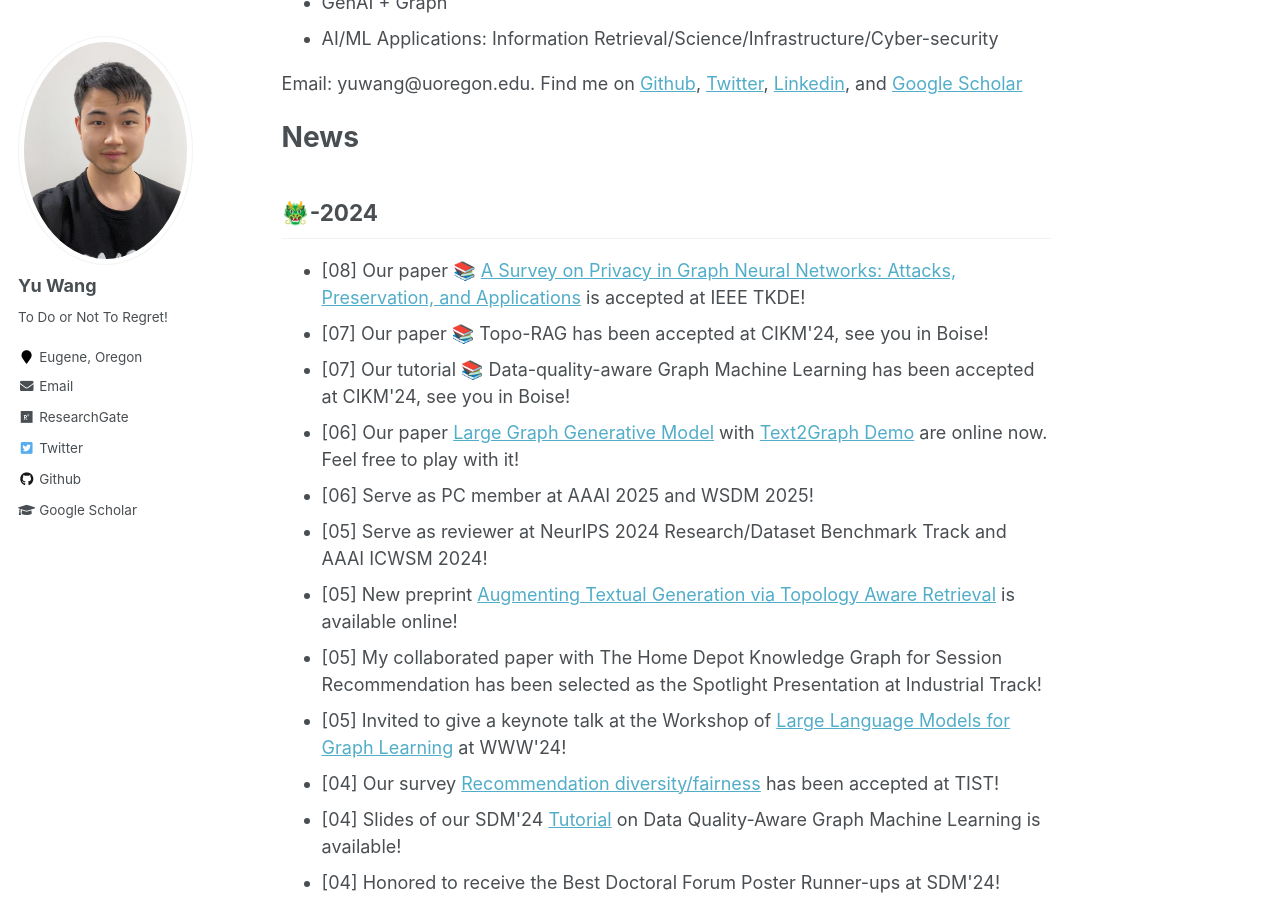
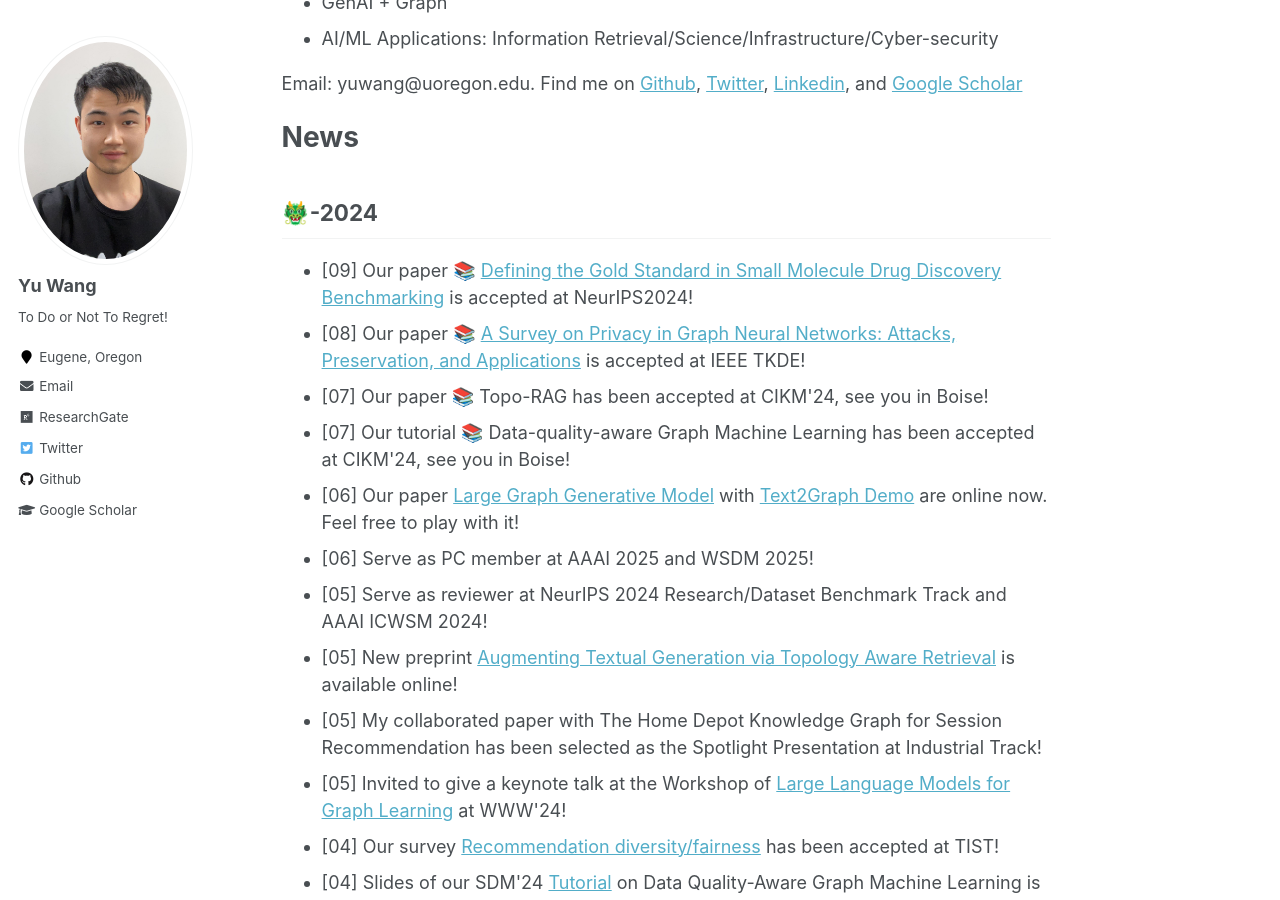
Before and after one commit to yuwang0103/yuwang0103.github.io, a Jekyll site: the page built from _pages/about.md, in a window 1280 px wide and 900 px high, scrolled down 644 px. Built offline with Jekyll 4.4.1, drawn with Linux system fonts in a browser that asks for light colours.

Commit message:
Update about.md

```diff
--- a/_pages/about.md
+++ b/_pages/about.md
@@ -31,6 +31,7 @@ News
 🐲-2024
 -----
 <ul>
+<li>[09] Our paper 📚 <a href='https://www.welqrate.org/'>Defining the Gold Standard in Small Molecule Drug Discovery Benchmarking</a> is accepted at NeurIPS2024!</li>
 <li>[08] Our paper 📚 <a href='https://arxiv.org/abs/2308.16375'>A Survey on Privacy in Graph Neural Networks: Attacks, Preservation, and Applications</a> is accepted at IEEE TKDE!</li>
 <li>[07] Our paper 📚 Topo-RAG has been accepted at CIKM'24, see you in Boise!</li>
 <li>[07] Our tutorial 📚 Data-quality-aware Graph Machine Learning has been accepted at CIKM'24, see you in Boise!</li>
```
